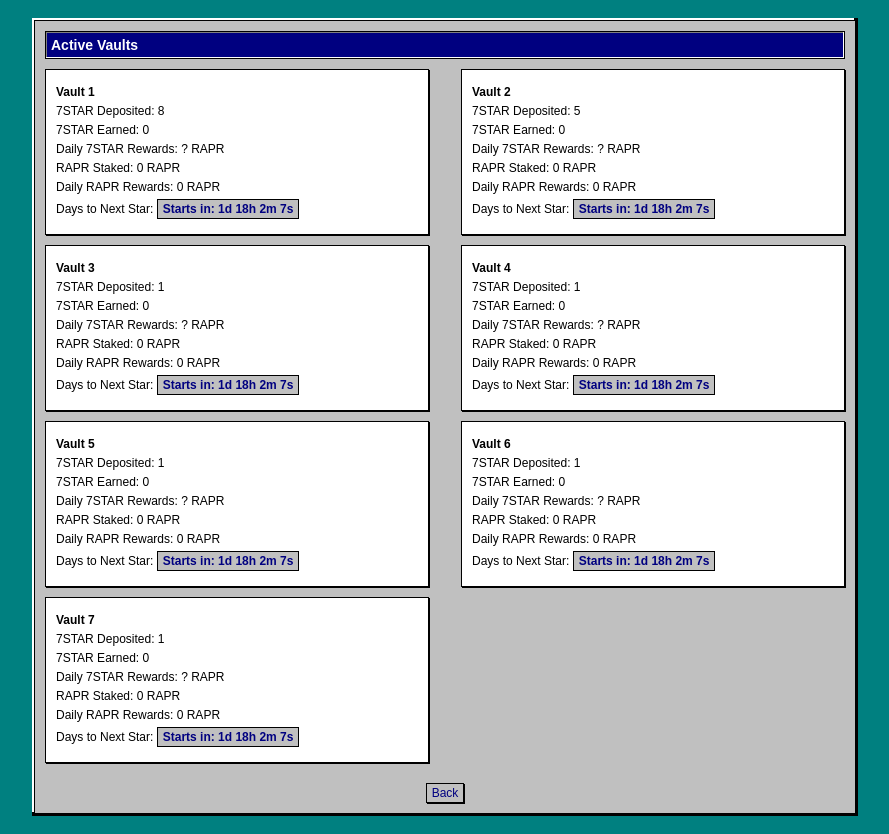
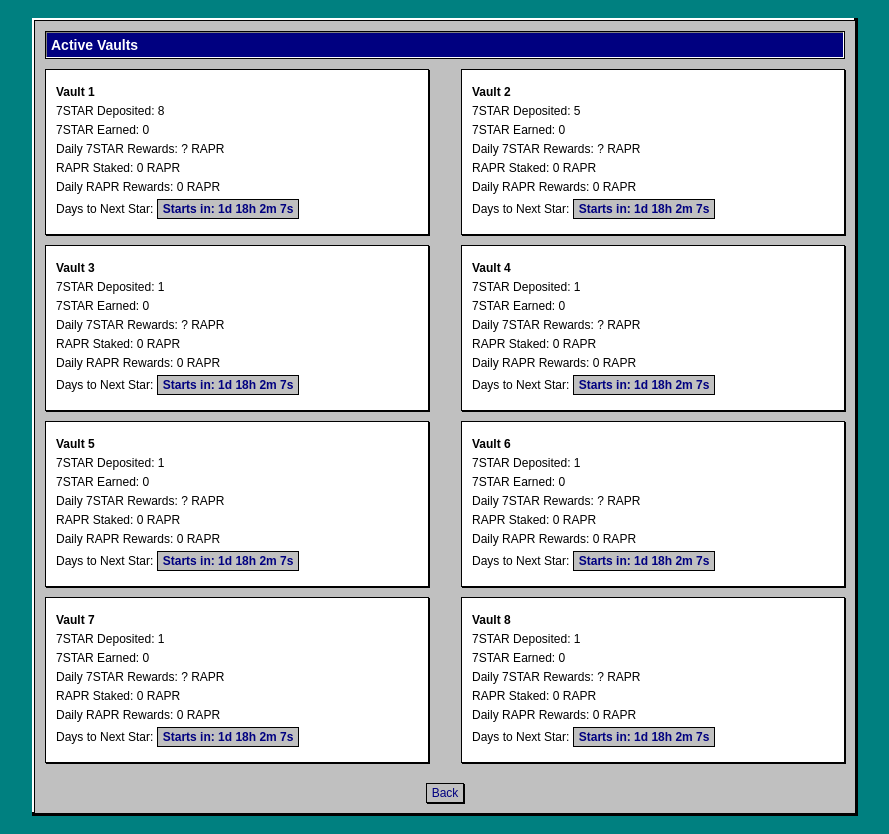
Before and after one commit to devstarkiller/StarCycle, a plain HTML site: page vaults.html in a window 1280 px wide. Shown: the whole page, without its empty margins (195-1084 px from the left). Drawn offline with Linux system fonts and the light colour scheme.

Commit message:
Updated Pool 5 + Added Vault 8

```diff
--- a/vaults.html
+++ b/vaults.html
@@ -148,6 +148,15 @@
           <p>Daily RAPR Rewards: 0 RAPR</p>
           <p>Days to Next Star: <span class="countdown" data-cycle="1" data-7star="1"></span></p>
         </div>
+        <div class="pool">
+          <p><b>Vault 8</b></p>
+          <p>7STAR Deposited: 1</p>
+          <p>7STAR Earned: 0</p>
+          <p>Daily 7STAR Rewards: ? RAPR</p>
+          <p>RAPR Staked: 0 RAPR</p>
+          <p>Daily RAPR Rewards: 0 RAPR</p>
+          <p>Days to Next Star: <span class="countdown" data-cycle="1" data-7star="1"></span></p>
+        </div>
       </div>
     </div>
     <div class="back-button-container">
```
Also changed, not shown: index.html (+1 -1 lines), pools.html (+1 -1 lines).
